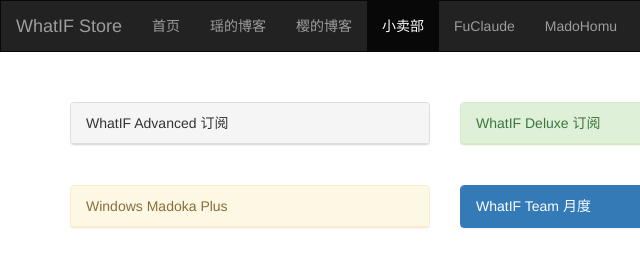
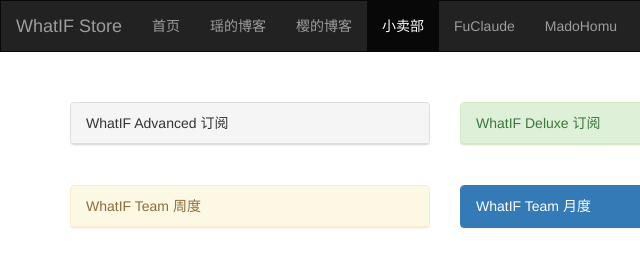
Before and after one commit to PlayMcBKuwu/WhatIF_Store_Pages, a plain HTML site: page index.html in a window 1280 px wide. Shown: the top 277 px of the page, 0-640 px from the left. Drawn offline with nearby package versions, Linux system fonts and the light colour scheme.

Commit message:
Update index.html

```diff
--- a/index.html
+++ b/index.html
@@ -103,7 +103,7 @@
   <div class="row">
     <div class="col-sm-4">
       <div class="panel panel-warning">
-        <div class="panel-heading">Windows Madoka Plus</div>
+        <div class="panel-heading">WhatIF Team 周度</div>
         <div style="text-align: center;">
     <stripe-buy-button
       buy-button-id="buy_btn_1Pd7JfJxLxJWAhC5XgIdRXSh"
```
